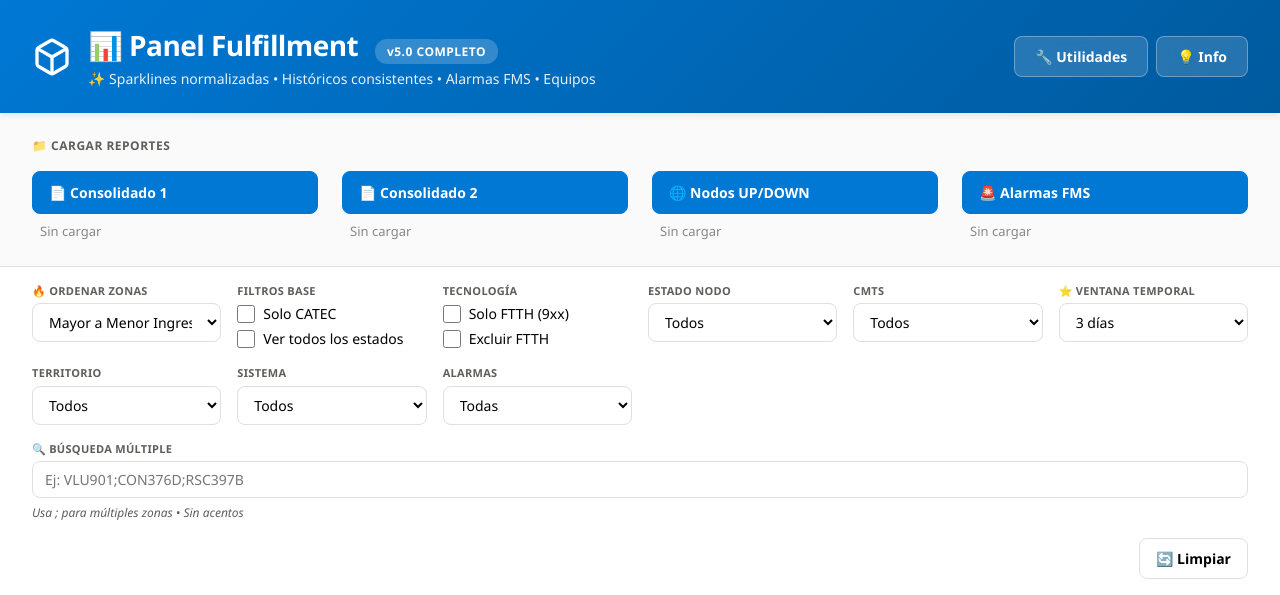
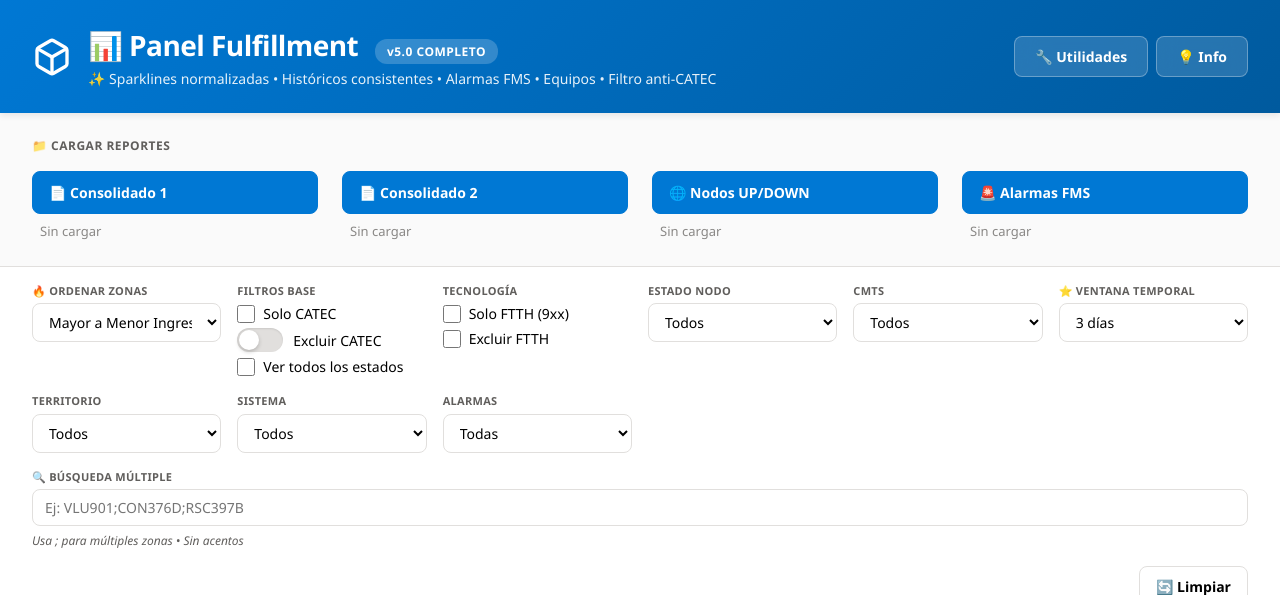
Before and after one commit to dekapala/reporteria_consolidado, a PHP site: page / in a window 1280 px wide. Shown: the top 595 px of the page. Run offline with PHP 8.4, Linux system fonts and the light colour scheme; some libraries are stand-ins or nearby versions.

Commit message:
Add CATEC exclusion toggle

```diff
--- a/assets/css/styles.css
+++ b/assets/css/styles.css
@@ -332,6 +332,55 @@ body {
   height: 18px;
   cursor: pointer;
   accent-color: var(--win-blue);
+}
+
+.toggle-control {
+  display: flex;
+  align-items: center;
+  gap: 10px;
+  cursor: pointer;
+  user-select: none;
+  font-size: 0.875rem;
+  position: relative;
+}
+.toggle-control input {
+  position: absolute;
+  opacity: 0;
+  width: 1px;
+  height: 1px;
+}
+.toggle-track {
+  position: relative;
+  width: 46px;
+  height: 24px;
+  background: var(--border-color);
+  border-radius: 999px;
+  transition: background var(--transition);
+  box-shadow: inset 0 1px 2px rgba(0,0,0,0.1);
+}
+.toggle-thumb {
+  position: absolute;
+  top: 2px;
+  left: 2px;
+  width: 20px;
+  height: 20px;
+  background: white;
+  border-radius: 50%;
+  transition: transform var(--transition), box-shadow var(--transition);
+  box-shadow: 0 2px 4px rgba(0,0,0,0.2);
+}
+.toggle-control input:checked + .toggle-track {
+  background: var(--win-blue);
+}
+.toggle-control input:checked + .toggle-track .toggle-thumb {
+  transform: translateX(22px);
+  box-shadow: 0 2px 6px rgba(0,0,0,0.25);
+}
+.toggle-control input:focus + .toggle-track {
+  box-shadow: 0 0 0 3px rgba(0, 120, 212, 0.25);
+}
+.toggle-text {
+  color: var(--text-primary);
 }
 
 .main-content {
--- a/assets/js/app.js
+++ b/assets/js/app.js
@@ -779,6 +779,7 @@ const dataProcessor = new DataProcessor();
 
 const Filters = {
   catec: false,
+  excludeCatec: false,
   ftth: false,
   excludeFTTH: false,
   nodoEstado: '',
@@ -809,7 +810,7 @@ const Filters = {
       return daysAgo <= this.days;
     });
 
-   if (!this.showAllStates) {
+    if (!this.showAllStates) {
       const estadosOcultosNorm = (CONFIG.estadosOcultosPorDefecto || []).map(normalizeEstado);
       const estadosPermitidosNorm = (CONFIG.estadosPermitidos || []).map(normalizeEstado);
 
@@ -828,10 +829,22 @@ const Filters = {
       });
     }
 
-    if (this.catec) {
+    const catecActive = this.catec;
+    const excludeCatecActive = !catecActive && this.excludeCatec;
+
+    if (catecActive) {
       filtered = filtered.filter(r => {
         const tipo = r['Tipo de trabajo: Nombre de tipo de trabajo'] || '';
-        return tipo.toUpperCase().includes('CATEC');
+        const upperTipo = String(tipo).toUpperCase();
+        return upperTipo.includes('CATEC');
+      });
+    }
+
+    if (excludeCatecActive) {
+      filtered = filtered.filter(r => {
+        const tipo = r['Tipo de trabajo: Nombre de tipo de trabajo'] || '';
+        const upperTipo = String(tipo).toUpperCase();
+        return !upperTipo.includes('CATEC');
       });
     }
 
@@ -1384,7 +1397,24 @@ function setupEventListeners() {
   document.getElementById('fileNodos').addEventListener('change', e => loadFile(e, 3));
   document.getElementById('fileFMS').addEventListener('change', e => loadFile(e, 4));
 
-  document.getElementById('filterCATEC').addEventListener('change', applyFilters);
+  const filterCatec = document.getElementById('filterCATEC');
+  const filterExcludeCatec = document.getElementById('filterExcludeCATEC');
+
+  if (filterCatec && filterExcludeCatec) {
+    filterCatec.addEventListener('change', e => {
+      if (e.target.checked) {
+        filterExcludeCatec.checked = false;
+      }
+      applyFilters();
+    });
+
+    filterExcludeCatec.addEventListener('change', e => {
+      if (e.target.checked) {
+        filterCatec.checked = false;
+      }
+      applyFilters();
+    });
+  }
   document.getElementById('showAllStates').addEventListener('change', applyFilters);
   document.getElementById('filterFTTH').addEventListener('change', e => {
     if (e.target.checked) document.getElementById('filterExcludeFTTH').checked = false;
@@ -1504,7 +1534,11 @@ function populateFilters() {
 function applyFilters() {
   if (!currentData) return;
 
-  Filters.catec = document.getElementById('filterCATEC').checked;
+  const catecEl = document.getElementById('filterCATEC');
+  const excludeCatecEl = document.getElementById('filterExcludeCATEC');
+
+  Filters.catec = catecEl ? catecEl.checked : false;
+  Filters.excludeCatec = excludeCatecEl ? excludeCatecEl.checked : false;
   Filters.showAllStates = document.getElementById('showAllStates').checked;
   Filters.ftth = document.getElementById('filterFTTH').checked;
   Filters.excludeFTTH = document.getElementById('filterExcludeFTTH').checked;
@@ -1555,7 +1589,11 @@ function applyFilters() {
 }
 
 function resetFiltersState() {
-  document.getElementById('filterCATEC').checked = false;
+  const catecEl = document.getElementById('filterCATEC');
+  const excludeCatecEl = document.getElementById('filterExcludeCATEC');
+
+  if (catecEl) catecEl.checked = false;
+  if (excludeCatecEl) excludeCatecEl.checked = false;
   document.getElementById('showAllStates').checked = false;
   document.getElementById('filterFTTH').checked = false;
   document.getElementById('filterExcludeFTTH').checked = false;
--- a/index.html
+++ b/index.html
@@ -22,7 +22,7 @@
           </svg>
           <div>
             <h1>📊 Panel Fulfillment <span class="version-badge">v5.0 COMPLETO</span></h1>
-            <p>✨ Sparklines normalizadas • Históricos consistentes • Alarmas FMS • Equipos</p>
+            <p>✨ Sparklines normalizadas • Históricos consistentes • Alarmas FMS • Equipos • Filtro anti-CATEC</p>
           </div>
         </div>
         <div class="header-actions">
@@ -36,7 +36,7 @@
               </div>
             </div>
           </div>
-          <button class="btn-help" onclick="toast('💡 v5.0 Completo: Sparklines normalizadas + histórico del modal unificado')">
+          <button class="btn-help" onclick="toast('💡 v5.0 Completo: Sparklines normalizadas + histórico del modal unificado + filtro anti-CATEC (24h)')">
             💡 Info
           </button>
         </div>
@@ -94,6 +94,13 @@
         <label class="checkbox-label">
           <input type="checkbox" id="filterCATEC">
           <span>Solo CATEC</span>
+        </label>
+        <label class="toggle-control">
+          <input type="checkbox" id="filterExcludeCATEC">
+          <span class="toggle-track">
+            <span class="toggle-thumb"></span>
+          </span>
+          <span class="toggle-text">Excluir CATEC</span>
         </label>
         <label class="checkbox-label">
           <input type="checkbox" id="showAllStates">
```
